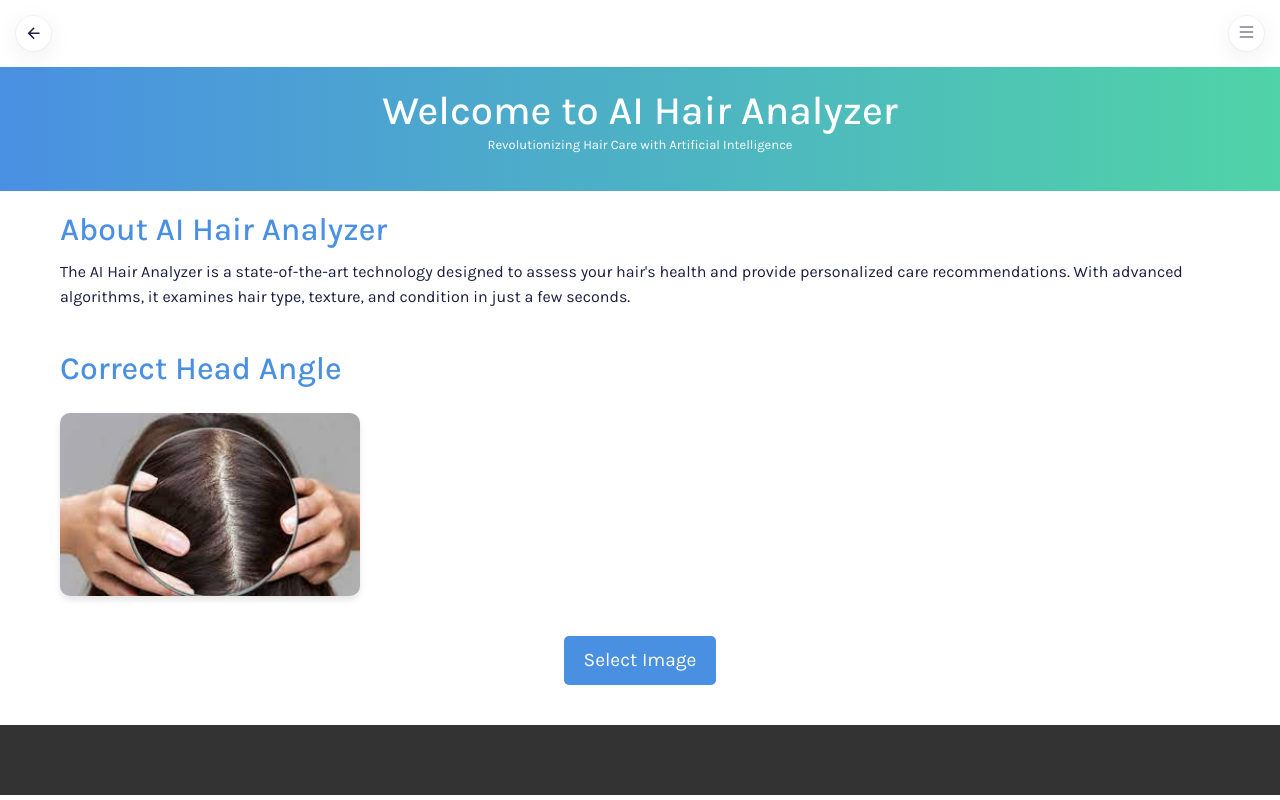
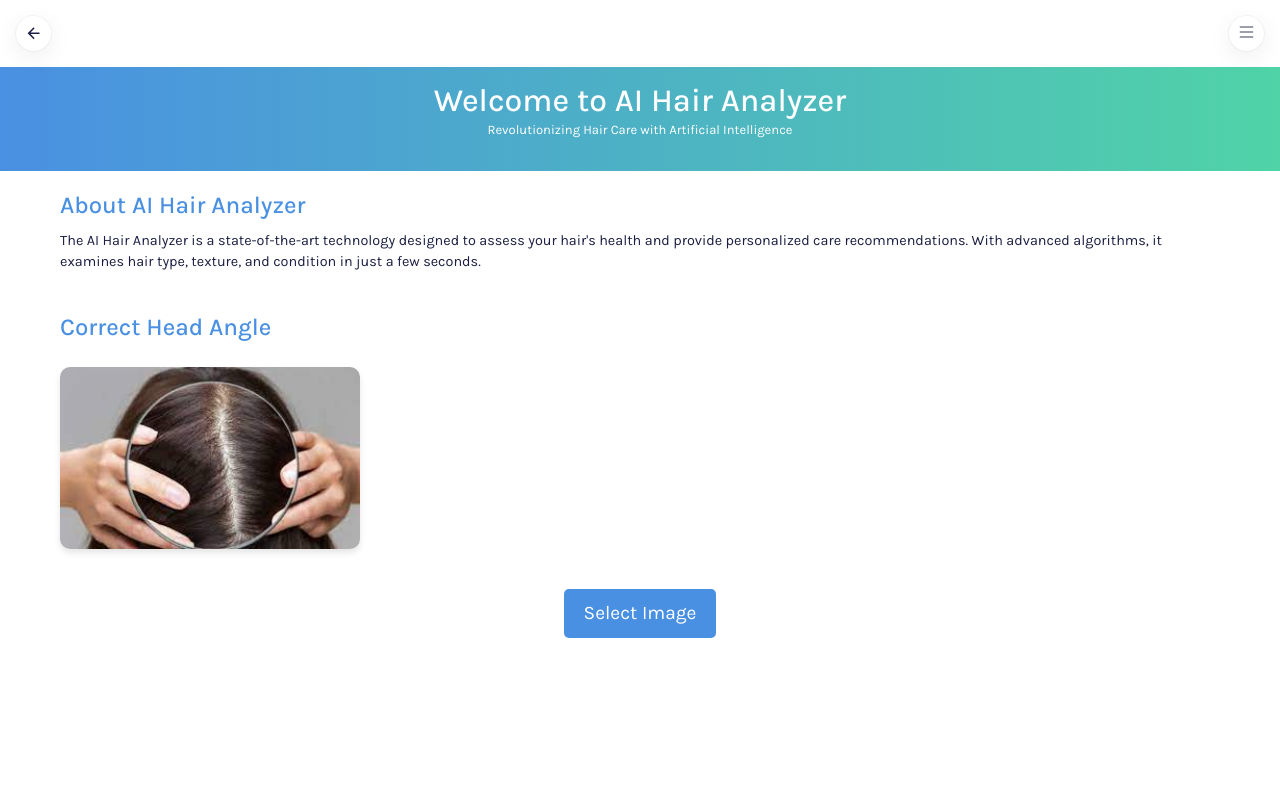
Before and after one commit to AbdulRahimanKS/Doctor-Patient-App, a Django app: template patients/templates/hair_analyzer.html in a window 1280 px wide. Run offline with Django 5.2, Linux system fonts and the light colour scheme; the template is opened without the code that fills it, so the values that code supplies are empty; some libraries are stand-ins or nearby versions; some web fonts are replaced.

Commit message:
final changes

```diff
--- a/patients/templates/hair_analyzer.html
+++ b/patients/templates/hair_analyzer.html
@@ -6,12 +6,12 @@
         header {
             background: linear-gradient(to right, #4a90e2, #50d3a7);
             color: white;
-            padding: 20px;
+            padding: 15px;
             text-align: center;
         }
         header h1 {
             margin: 0;
-            font-size: 2.5rem;
+            font-size: 2rem;
         }
         .container {
             padding: 20px;
@@ -22,13 +22,13 @@
             margin-bottom: 40px;
         }
         .section h2 {
-            font-size: 2rem;
+            font-size: 1.5rem;
             margin-bottom: 10px;
             color: #4a90e2;
         }
         .section p {
-            font-size: 1rem;
-            line-height: 1.6;
+            font-size: 0.9rem;
+            line-height: 1.5;
             margin-bottom: 10px;
         }
         .images img {
@@ -122,9 +122,6 @@
         </div>
     </div>
 
-    <footer>
-    </footer>
-
     <script>
         const imageInput = document.getElementById('imageInput');
         const previewDiv = document.getElementById('preview');
```
